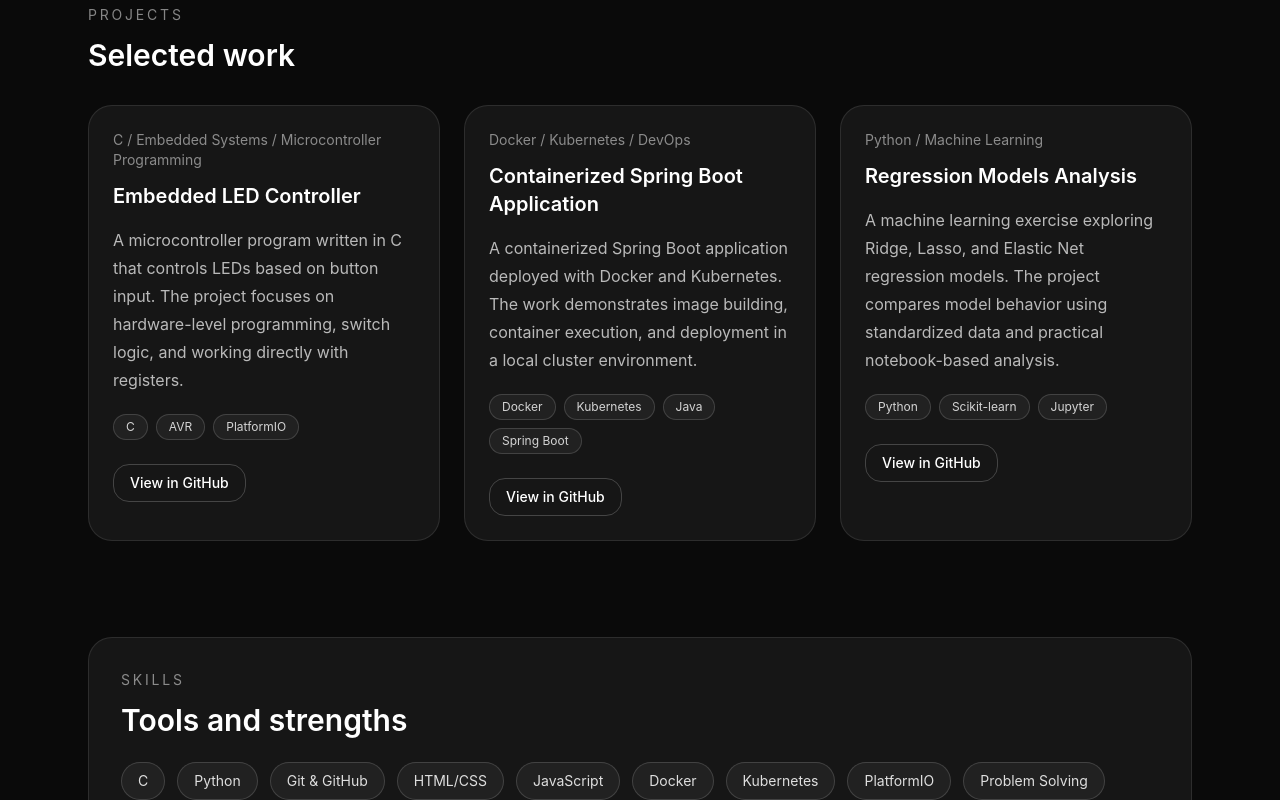
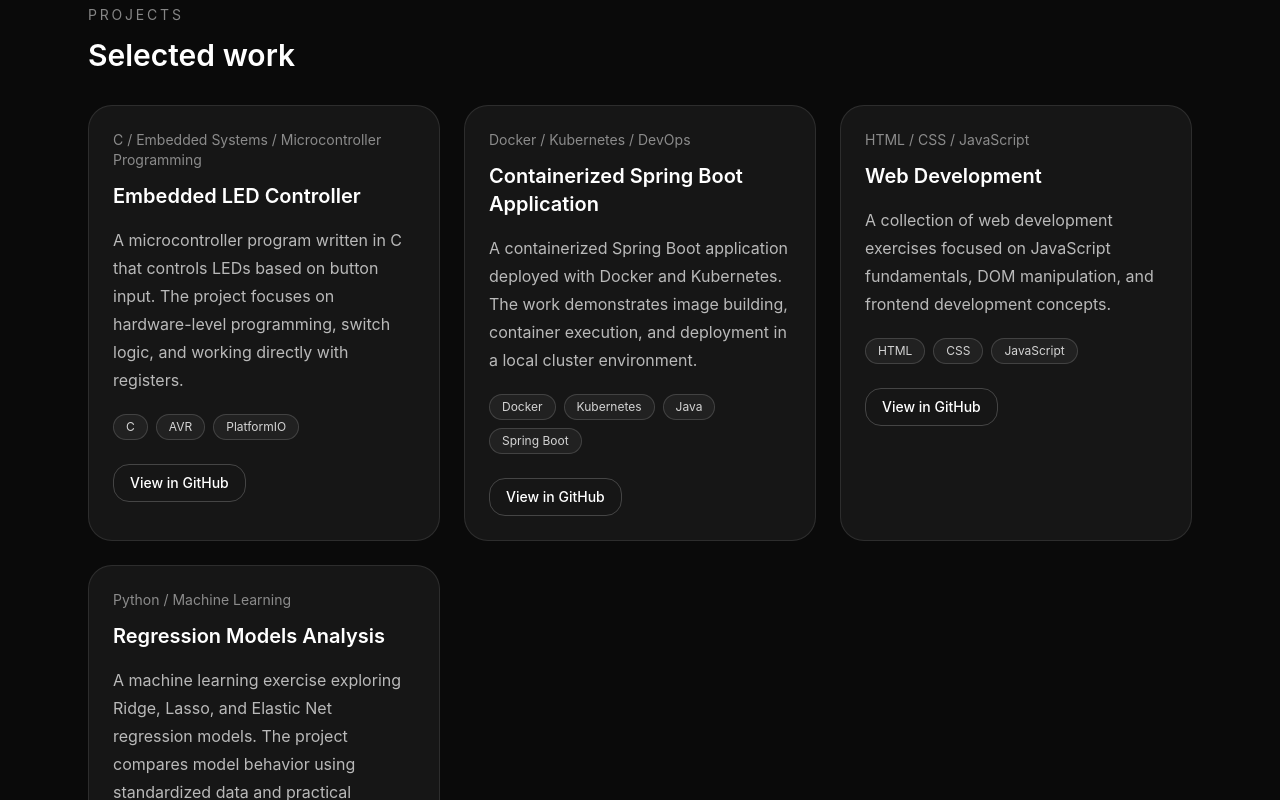
Before and after one commit to ildomota/ildomota.github.io, a React (Vite) app: page / in a window 1280 px wide. Shown: the part 1520-2320 px from the top of the page. Built offline with nearby package versions, Linux system fonts and the light colour scheme.

Commit message:
fixed the links issues

```diff
--- a/src/App.jsx
+++ b/src/App.jsx
@@ -7,7 +7,7 @@
     description:
       "A microcontroller program written in C that controls LEDs based on button input. The project focuses on hardware-level programming, switch logic, and working directly with registers.",
     tech: ["C", "AVR", "PlatformIO"],
-    github: "https://github.com/ildomota/Exercises",
+    github: "https://github.com/ildomota/esw-exercises",
   },
   {
     title: "Containerized Spring Boot Application",
@@ -15,7 +15,16 @@
     description:
       "A containerized Spring Boot application deployed with Docker and Kubernetes. The work demonstrates image building, container execution, and deployment in a local cluster environment.",
     tech: ["Docker", "Kubernetes", "Java", "Spring Boot"],
-    github: "https://github.com/ildomota/Exercises",
+    github: "https://github.com/ildomota/devops-exercises",
+  },
+
+  {
+    title: "Web Development",
+    subtitle: "HTML / CSS / JavaScript",
+    description:
+      "A collection of web development exercises focused on JavaScript fundamentals, DOM manipulation, and frontend development concepts.",
+    tech: ["HTML", "CSS", "JavaScript"],
+    github: "https://github.com/ildomota/web2-exercises",
   },
   {
     title: "Regression Models Analysis",
```
